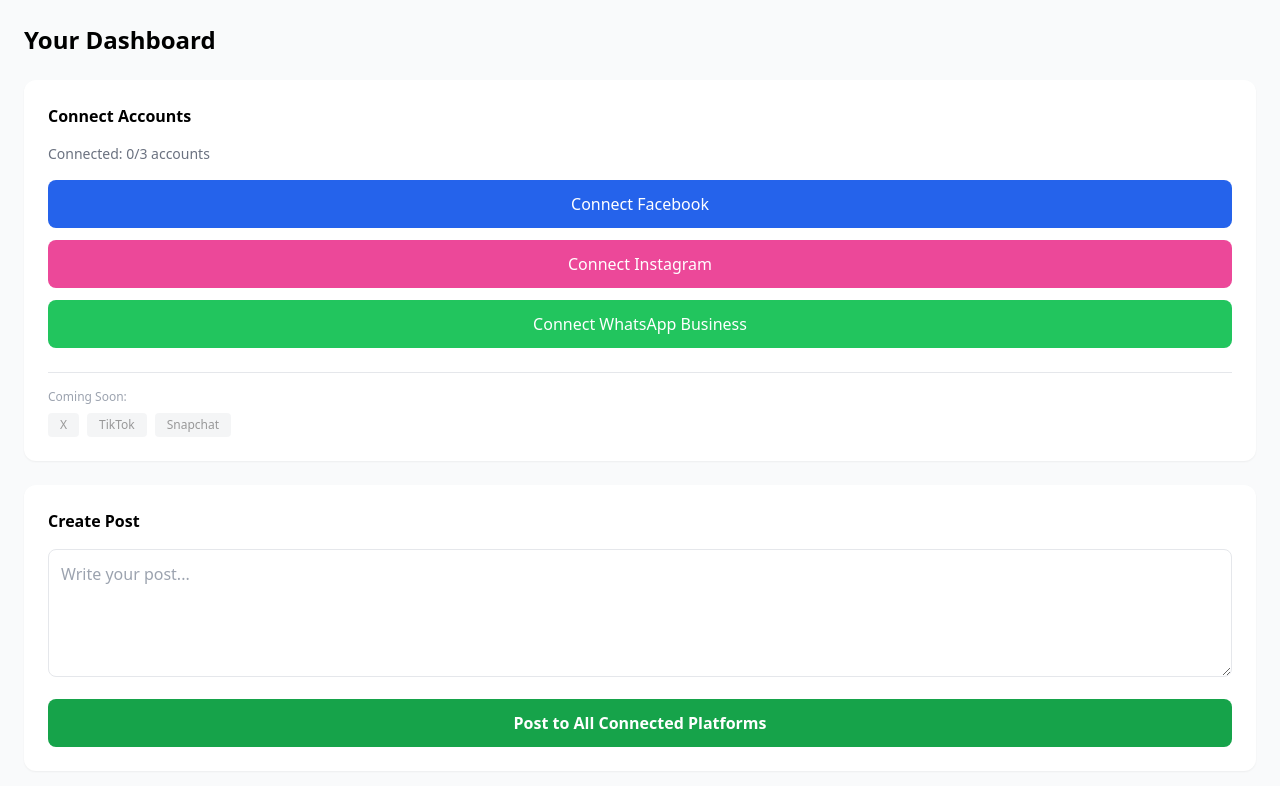
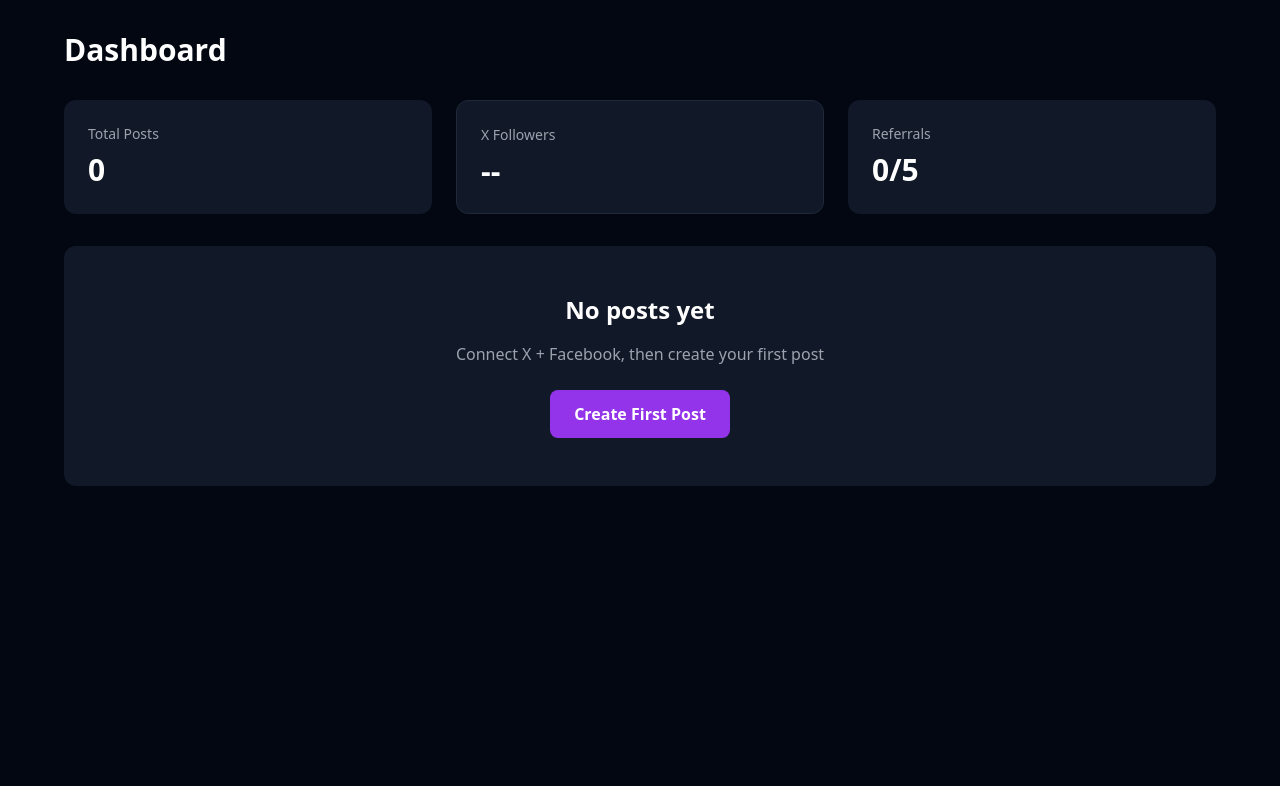
Before and after one commit to solomonenyinnaya14-a11y/Media-Hub, a Next.js app: page /dashboard in a window 1280 px wide. Shown: the top 786 px of the page. Built offline with nearby package versions, Linux system fonts and the light colour scheme.

Commit message:
Update page.tsx

```diff
--- a/app/dashboard/page.tsx
+++ b/app/dashboard/page.tsx
@@ -1,47 +1,33 @@
 export default function Dashboard() {
   return (
-    <main className="min-h-screen bg-gray-50 p-6">
-      <h1 className="text-2xl font-bold mb-6">Your Dashboard</h1>
+    <main className="min-h-screen bg-gray-950 text-white p-8">
+      <div className="max-w-6xl mx-auto">
+        <h1 className="text-3xl font-bold mb-8">Dashboard</h1>
 
-      {/* Connect Accounts */}
-      <div className="bg-white rounded-xl p-6 mb-6 shadow-sm">
-        <h2 className="font-semibold mb-4">Connect Accounts</h2>
-        <p className="text-sm text-gray-500 mb-4">Connected: 0/3 accounts</p>
+        {/* Stats cards - empty for now */}
+        <div className="grid grid-cols-1 md:grid-cols-3 gap-6 mb-8">
+          <div className="bg-gray-900 p-6 rounded-xl border-gray-800">
+            <p className="text-gray-400 text-sm">Total Posts</p>
+            <p className="text-3xl font-bold mt-2">0</p>
+          </div>
+          <div className="bg-gray-900 p-6 rounded-xl border border-gray-800">
+            <p className="text-gray-400 text-sm">X Followers</p>
+            <p className="text-3xl font-bold mt-2">--</p>
+          </div>
+          <div className="bg-gray-900 p-6 rounded-xl border-gray-800">
+            <p className="text-gray-400 text-sm">Referrals</p>
+            <p className="text-3xl font-bold mt-2">0/5</p>
+          </div>
+        </div>
 
-        <div className="space-y-3">
-          <button className="w-full bg-blue-600 text-white py-3 rounded-lg font-medium">
-            Connect Facebook
-          </button>
-          <button className="w-full bg-pink-500 text-white py-3 rounded-lg font-medium">
-            Connect Instagram
-          </button>
-          <button className="w-full bg-green-500 text-white py-3 rounded-lg font-medium">
-            Connect WhatsApp Business
+        {/* Empty state */}
+        <div className="bg-gray-900 p-12 rounded-xl border-gray-800 text-center">
+          <h2 className="text-2xl font-bold mb-4">No posts yet</h2>
+          <p className="text-gray-400 mb-6">Connect X + Facebook, then create your first post</p>
+          <button className="px-6 py-3 bg-purple-600 hover:bg-purple-700 rounded-lg font-semibold">
+            Create First Post
           </button>
         </div>
-
-        {/* Coming Soon section - no popup */}
-        <div className="mt-6 pt-4 border-t border-gray-200">
-          <p className="text-xs text-gray-400 mb-2">Coming Soon:</p>
-          <div className="flex gap-2 opacity-40">
-            <div className="px-3 py-1 bg-gray-200 rounded text-xs">X</div>
-            <div className="px-3 py-1 bg-gray-200 rounded text-xs">TikTok</div>
-            <div className="px-3 py-1 bg-gray-200 rounded text-xs">Snapchat</div>
-          </div>
-        </div>
-      </div>
-
-      {/* Composer */}
-      <div className="bg-white rounded-xl p-6 shadow-sm">
-        <h2 className="font-semibold mb-4">Create Post</h2>
-        <textarea
-          placeholder="Write your post..."
-          className="w-full h-32 border rounded-lg p-3 mb-4"
-        />
-
-        <button className="w-full bg-green-600 text-white py-3 rounded-lg font-bold">
-          Post to All Connected Platforms
-        </button>
       </div>
     </main>
   )
```
